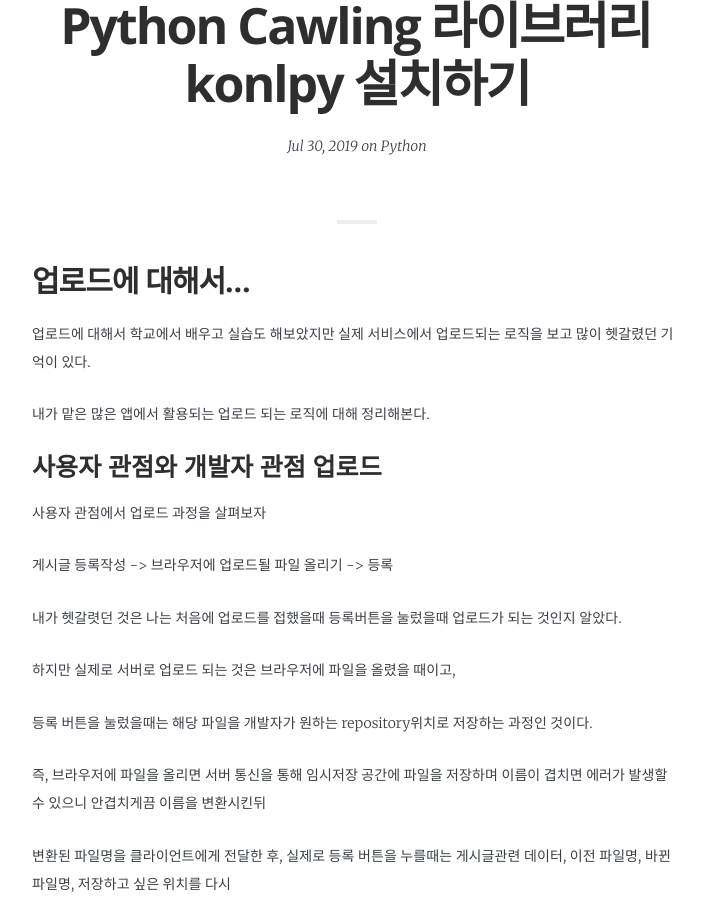
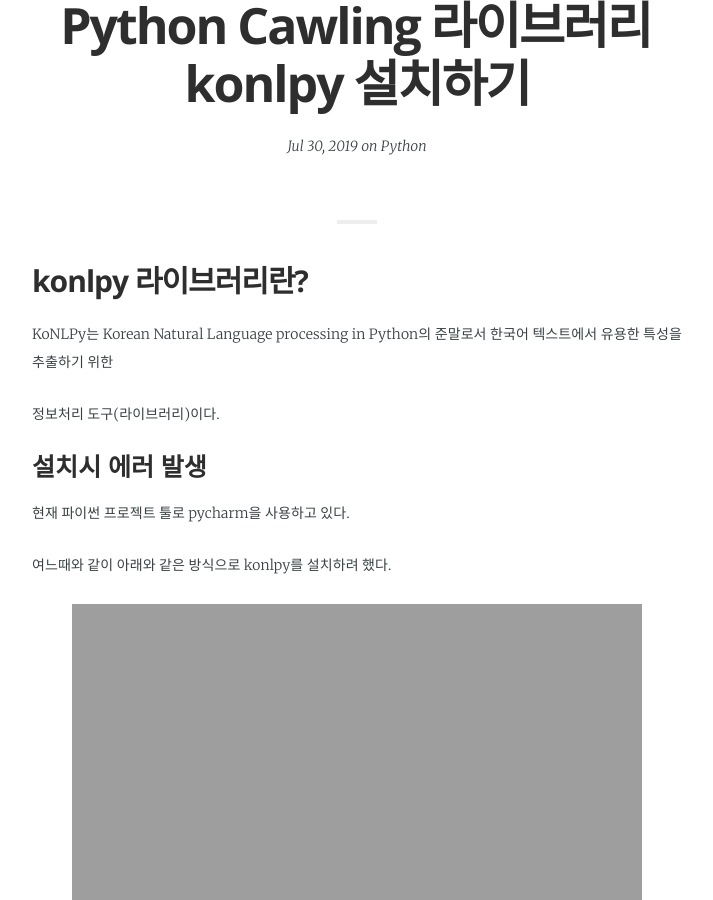
Before and after one commit to jwillmer/jekyllDecent, a Jekyll site: the page built from _posts/2019-07-30-python4.md, in a window 1280 px wide and 900 px high, scrolled down 341 px. Shown: the whole window, without its empty margins (283-996 px from the left). Built offline with Jekyll 4.4.1, drawn with Linux system fonts in a browser that asks for light colours; some web fonts are replaced.

Commit message:
Update 2019-07-30-python4.md

```diff
--- a/_posts/2019-07-30-python4.md
+++ b/_posts/2019-07-30-python4.md
@@ -12,14 +12,26 @@
 comments:          true
 ---
 
-## 업로드에 대해서...
+## konlpy 라이브러리란?
 
-업로드에 대해서 학교에서 배우고 실습도 해보았지만 실제 서비스에서 업로드되는 로직을 보고 많이 헷갈렸던 기억이 있다.
+KoNLPy는 Korean Natural Language processing in Python의 준말로서 한국어 텍스트에서 유용한 특성을 추출하기 위한
 
-내가 맡은 많은 앱에서 활용되는 업로드 되는 로직에 대해 정리해본다.
+정보처리 도구(라이브러리)이다.
 
 
-### 사용자 관점와 개발자 관점 업로드
+### 설치시 에러 발생
+
+현재 파이썬 프로젝트 툴로 pycharm을 사용하고 있다.
+
+여느때와 같이 아래와 같은 방식으로 konlpy를 설치하려 했다.
+
+<aside>
+<figure>
+<img src="{{ "/media/img/Python/konlpy1.PNG" | absolute_url }}" />
+</figure>
+</aside>
+
+
 
 사용자 관점에서 업로드 과정을 살펴보자
 
```
